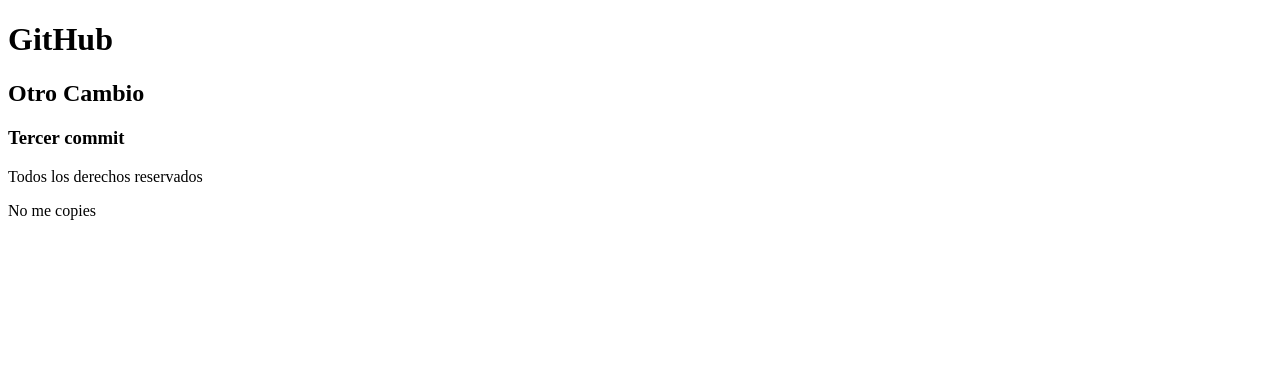
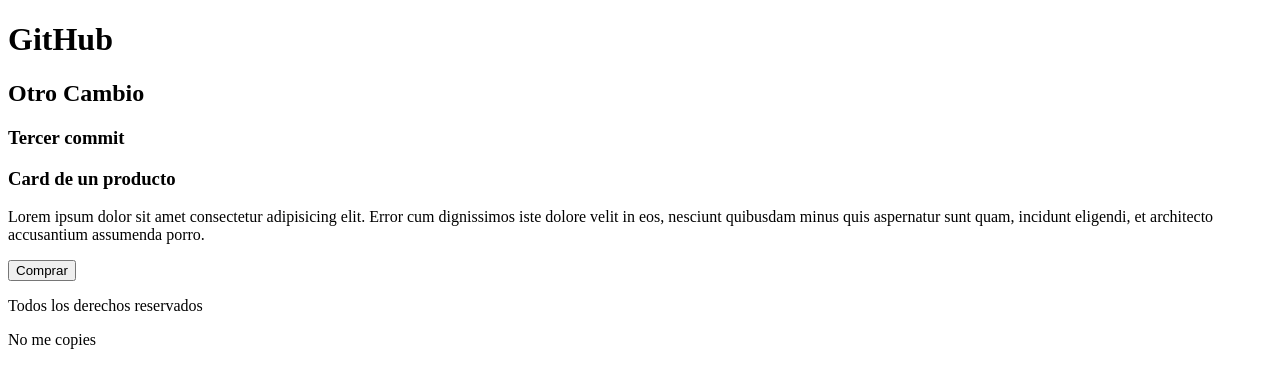
Before and after one commit to piommi/proyecto, a plain HTML site: page index.html in a window 1280 px wide. Drawn offline with Linux system fonts and the light colour scheme.

Commit message:
creamos una card de un producto

```diff
--- a/index.html
+++ b/index.html
@@ -10,6 +10,12 @@
     <h2>Otro Cambio</h2>
     <h3>Tercer commit</h3>
 
+    <div>
+        <h3>Card de un producto</h3>
+        <p>Lorem ipsum dolor sit amet consectetur adipisicing elit. Error cum dignissimos iste dolore velit in eos, nesciunt quibusdam minus quis aspernatur sunt quam, incidunt eligendi, et architecto accusantium assumenda porro.</p>
+        <button>Comprar</button>
+    </div>
+
     <footer>
         <p>Todos los derechos reservados</p>
         <p>No me copies</p>
```
